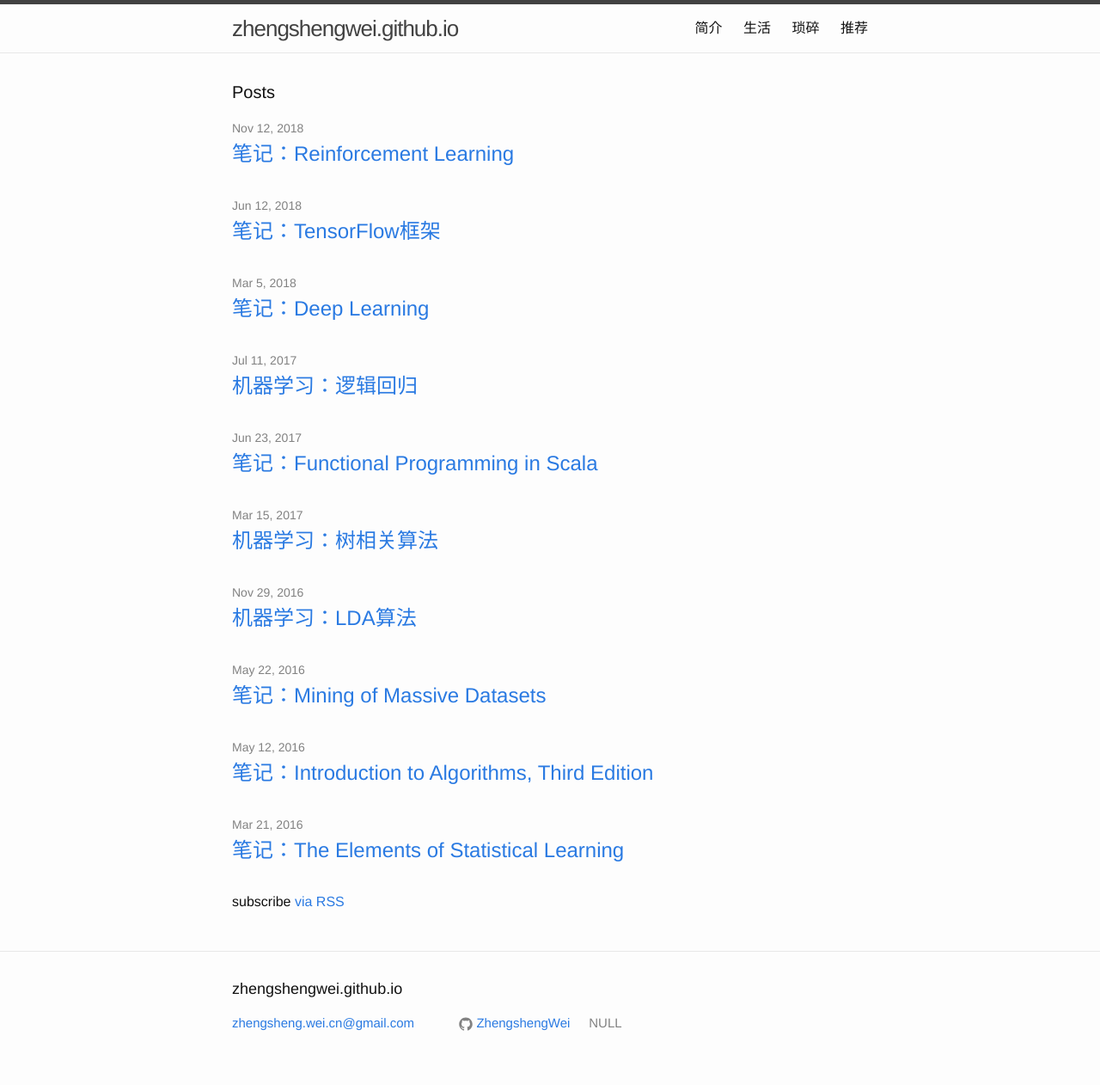
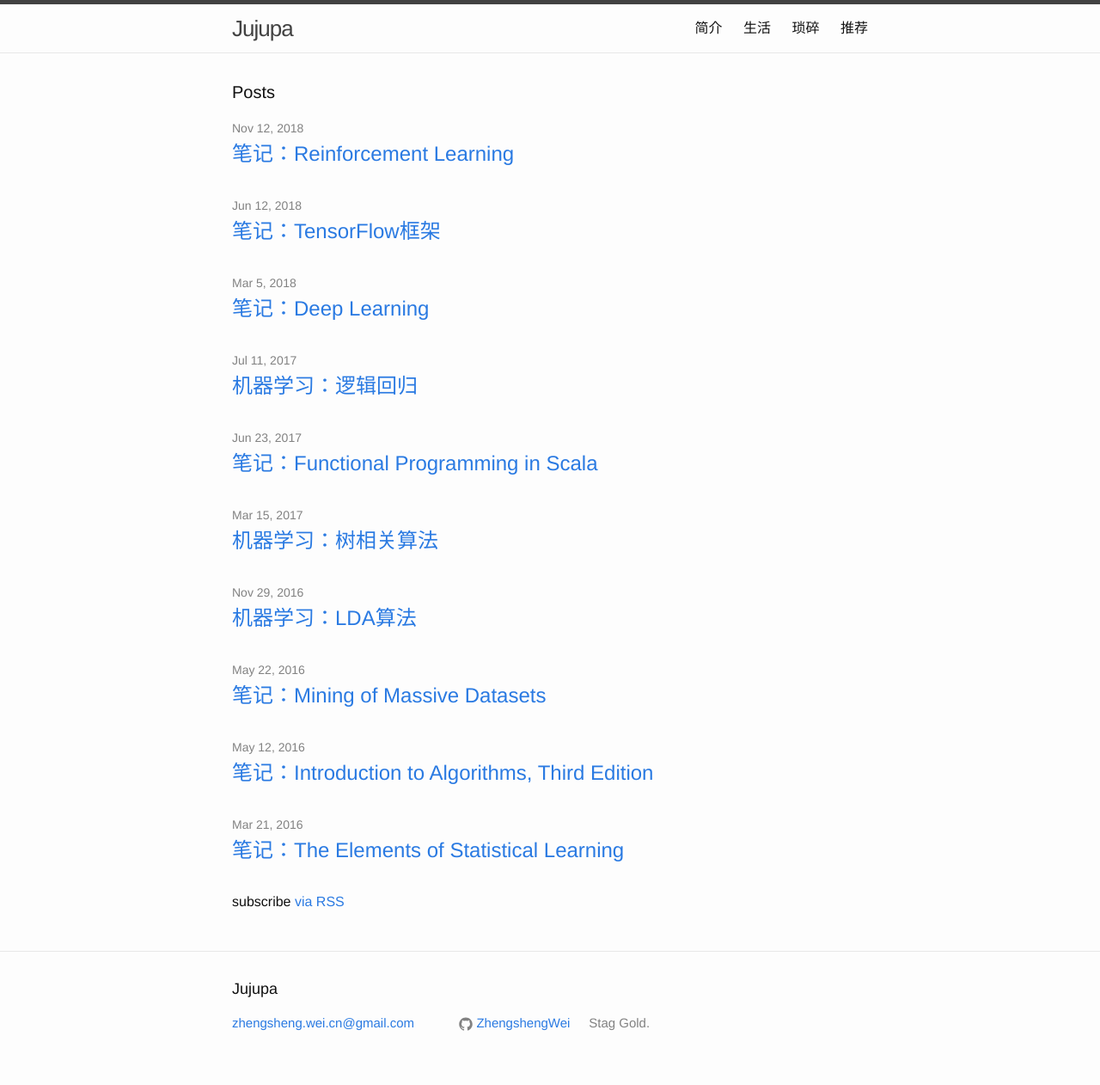
Before and after one commit to ZhengshengWei/zhengshengwei.github.io, a Jekyll site: the page built from index.html, in a window 1280 px wide. Shown: the whole page at 86% size. Built offline with Jekyll 4.4.1, drawn with Linux system fonts in a browser that asks for light colours; comment, search, counter and statistics services are not loaded.

Commit message:
modified blog's titile

```diff
--- a/_config.yml
+++ b/_config.yml
@@ -6,10 +6,10 @@
 # 'jekyll serve'. If you change this file, please restart the server process.
 
 # Site settings
-title: NULL
+title: Jujupa
 email: zhengsheng.wei.cn@gmail.com
 description: > # this means to ignore newlines until "baseurl:"
-  NULL
+  Stag Gold.
 baseurl: "" # the subpath of your site, e.g. /blog
 url: "" # the base hostname & protocol for your site
 github_username:  ZhengshengWei
```
